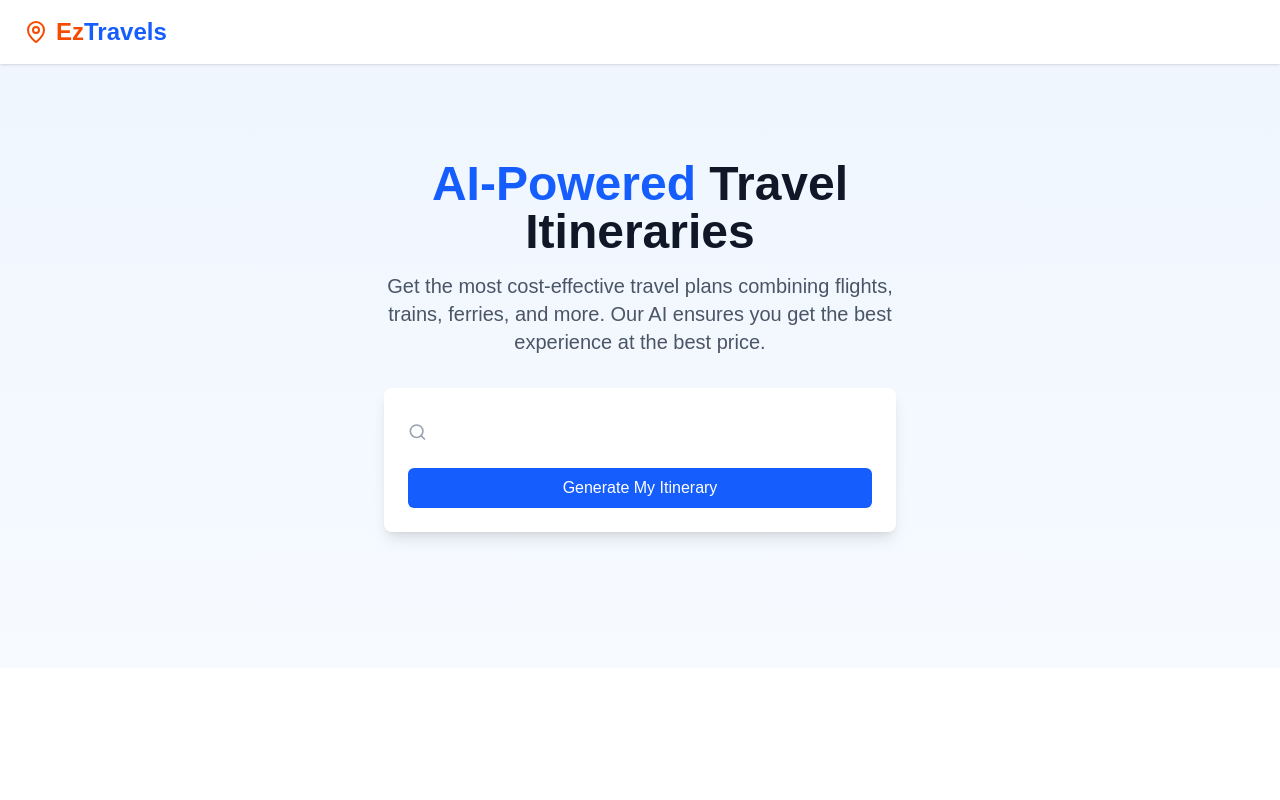
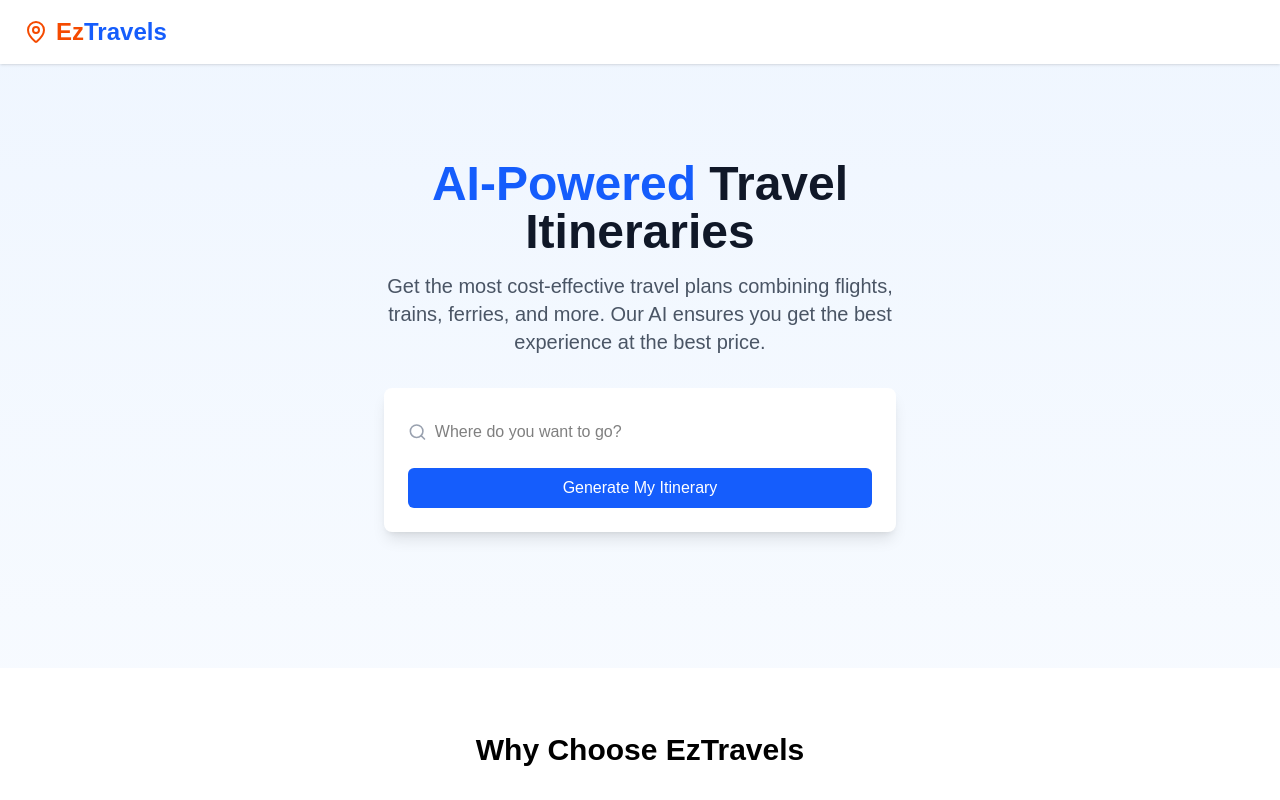
Before and after one commit to jasonschen3/ez-travel, a Next.js app: page / in a window 1280 px wide. Shown: the top 800 px of the page. Built offline with nearby package versions, Linux system fonts and the light colour scheme; no server answers.

Commit message:
fix: actually fix color

```diff
--- a/src/app/globals.css
+++ b/src/app/globals.css
@@ -21,7 +21,7 @@
 
 body {
   background: var(--background);
-  color: var(--background);
+  color: black;
   font-family: Arial, Helvetica, sans-serif;
 }
 
@@ -31,6 +31,7 @@ body {
   }
 
   .shadow-md {
+    /* prettier-ignore */
     box-shadow:
       0 4px 6px -1px rgb(0 0 0 / 0.1),
       0 2px 4px -2px rgb(0 0 0 / 0.1);
```
